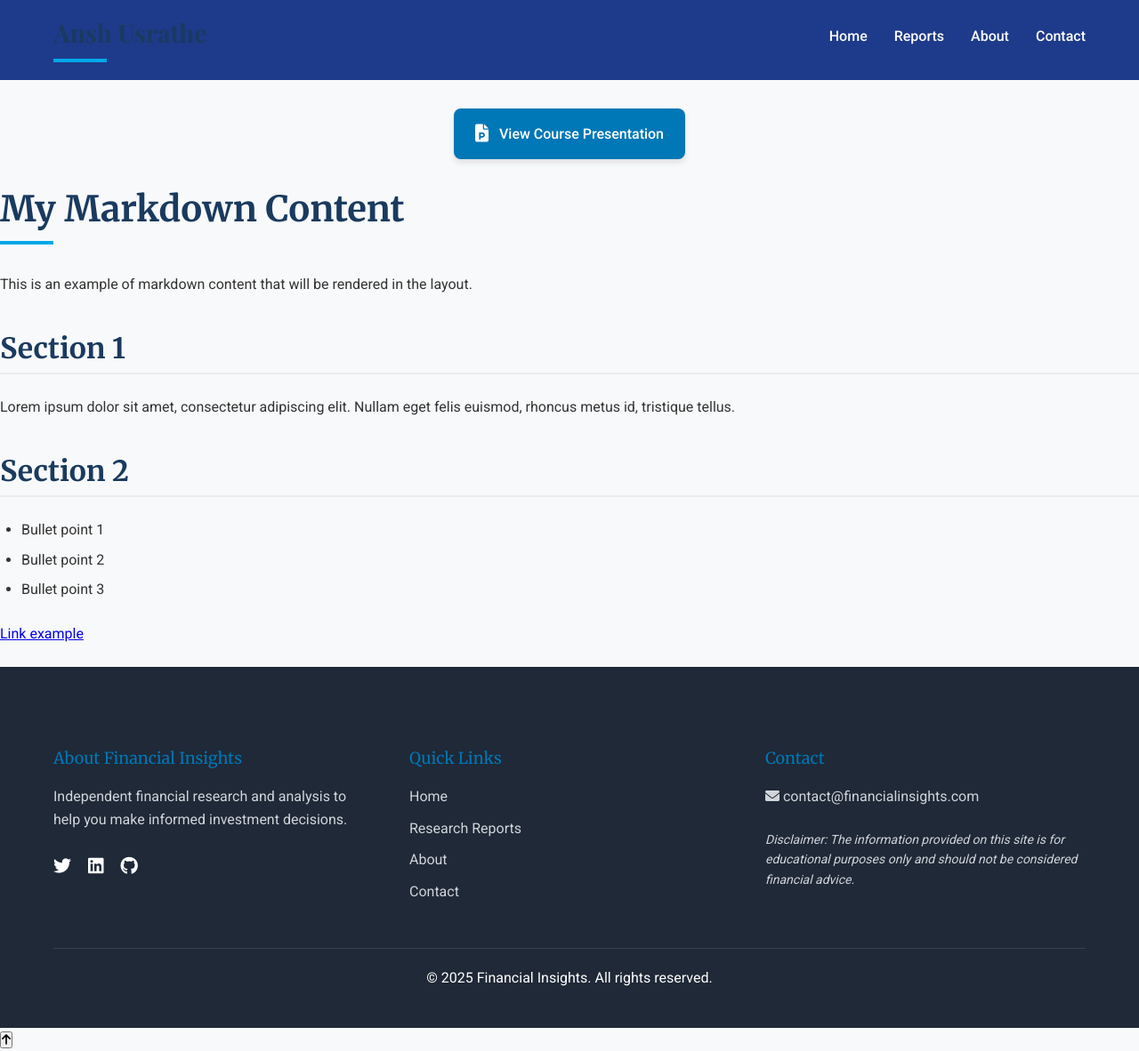
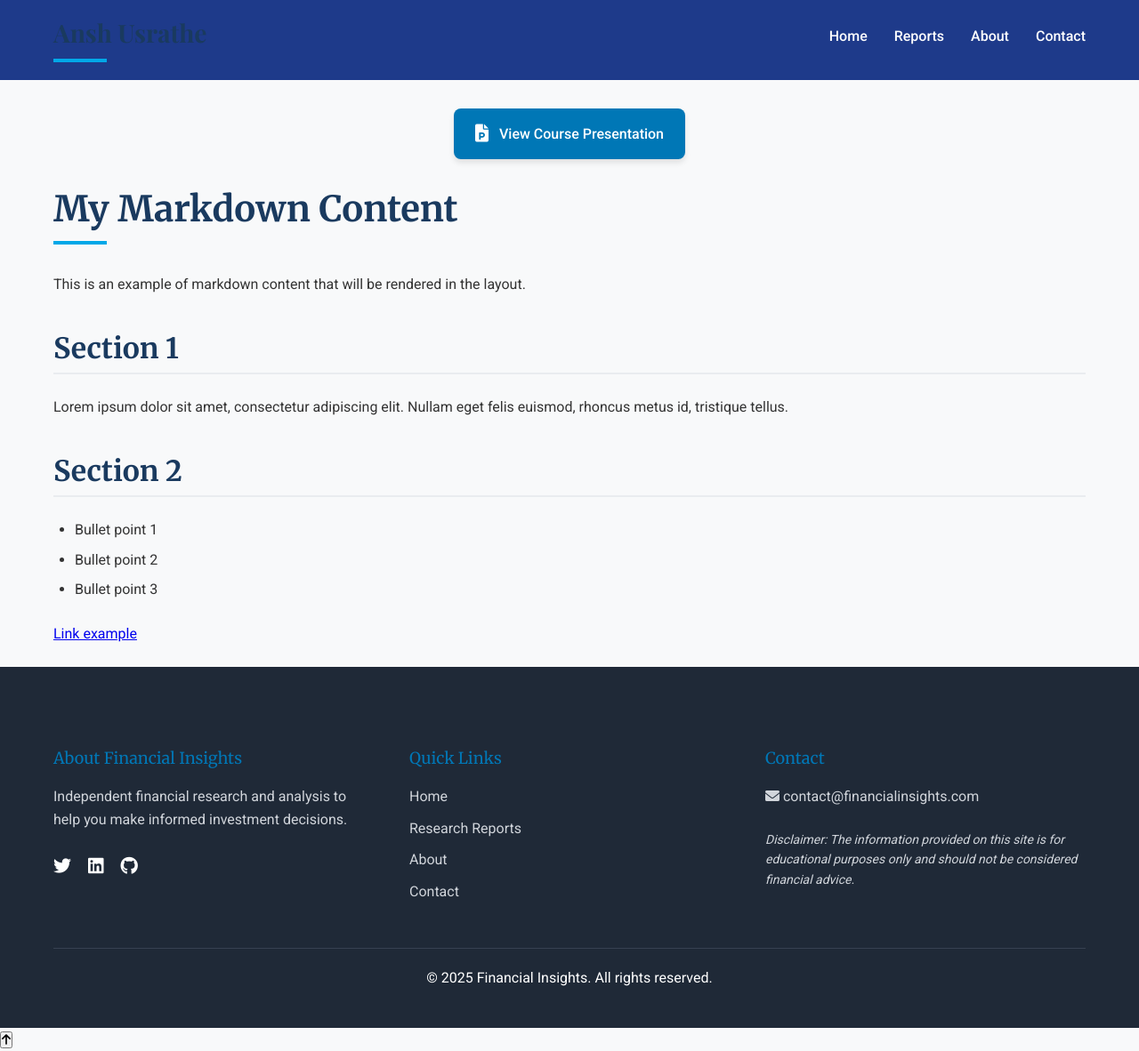
Before and after one commit to anshusrathe/FinBlogs, a Jekyll site: the page built from content/reports/example.md, in a window 1280 px wide. Shown: the whole page at 89% size. Built offline with Jekyll 4.4.1, drawn with Linux system fonts in a browser that asks for light colours.

Commit message:
Merge remote changes and add my updates

```diff
--- a/_layouts/report.html
+++ b/_layouts/report.html
@@ -12,6 +12,7 @@
     <!-- Include header -->
     {% include header.html %}
 
+    <div class="container">
         <!-- Main content -->
         <main>
             <!-- Conditionally include PPT Component based on frontmatter -->
@@ -22,8 +23,9 @@
             <!-- Main content injected from individual pages -->
             {{ content }}
         </main>
+    </div>
+    <!-- Include footer -->
 
-    <!-- Include footer -->
     {% include footer.html %}
 
     <!-- Back to top button -->
--- a/assets/css/style.css
+++ b/assets/css/style.css
@@ -50,7 +50,7 @@ header .container {
     align-items: center;
 }
 
-.logo {
+.logo a {
     color: white;
     text-decoration: none;
 }
@@ -925,3 +925,10 @@ footer {
 .slide-controls {
     display: none;
 }
+
+/* Add/Update this somewhere in style.css */
+.container {
+    max-width: 1200px;     /* or any width you prefer */
+    margin: 0 auto;        /* auto-centers the container */
+    padding: 0 20px;       /* adds space on left and right sides */
+  }
```
Lines whose indentation alone changed are shown as unchanged.
